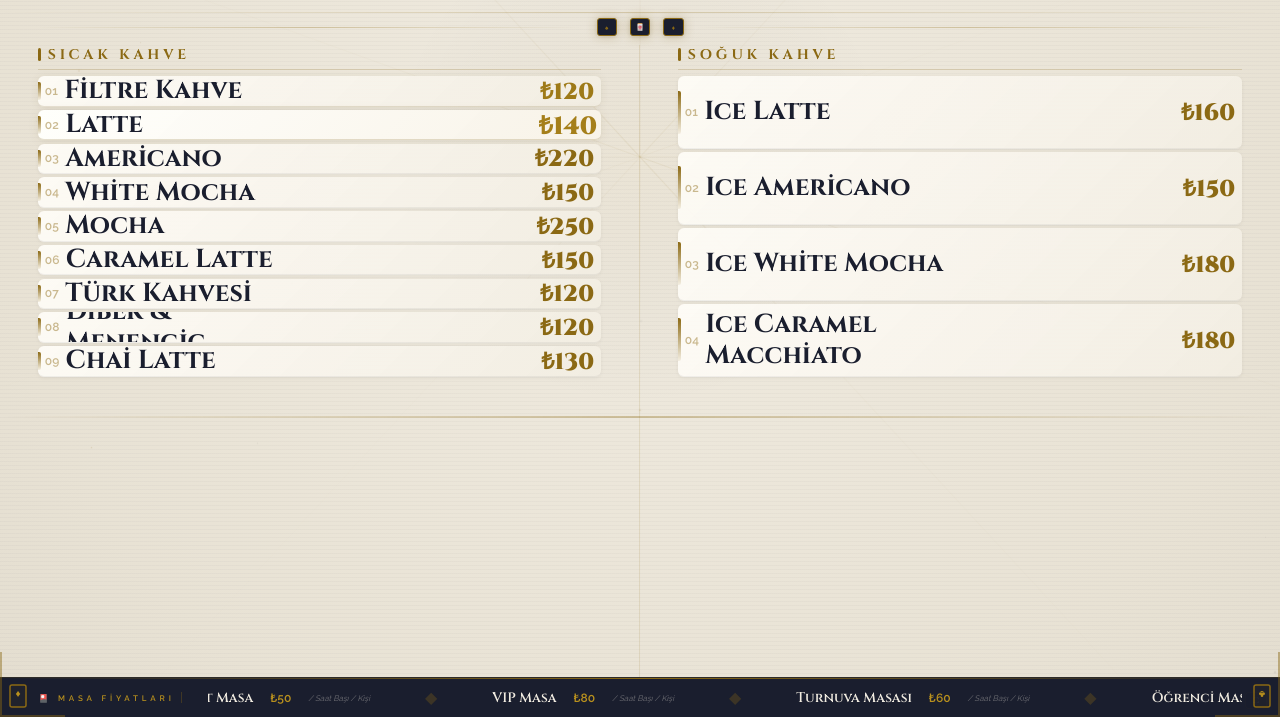
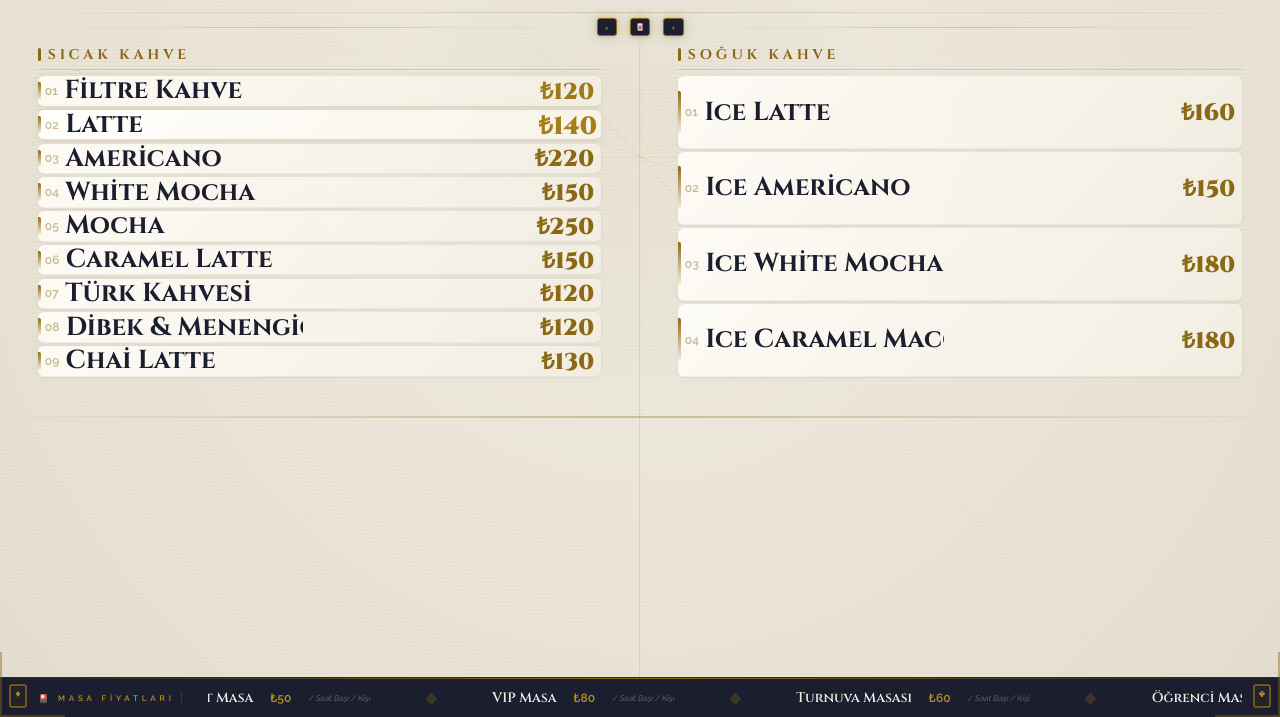
Before and after one commit to b12-07/Okey-menu, a plain HTML site: page tv-kahve.html in a window 1280 px wide. Shown: the part 83-800 px from the top of the page. Drawn offline with Linux system fonts and the light colour scheme; animation ran at ten frames a second.

Commit message:
Update urun-adi styles for text overflow handling

```diff
--- a/tv-kahve.html
+++ b/tv-kahve.html
@@ -84,7 +84,7 @@ html,body{width:100vw;height:100vh;overflow:hidden;background:var(--bg);color:va
 @keyframes fiyatPop{0%{transform:scale(1);}40%{transform:scale(1.1);}100%{transform:scale(1);}}
 
 .urun-no{font-weight:700;color:rgba(139,105,20,0.45);flex-shrink:0;margin-right:.5vw;white-space:nowrap;}
-.urun-adi{font-family:'Cinzel',serif;font-weight:700;color:var(--navy);flex:1;white-space:normal;line-height:1.2;}
+.urun-adi{font-family:'Cinzel',serif;font-weight:700;color:var(--navy);flex:1;white-space:nowrap;overflow:hidden;text-overflow:clip;}
 .urun-aciklama{font-size:.4em;color:var(--yazi3);margin-left:.3vw;flex-shrink:0;font-style:italic;white-space:nowrap;overflow:hidden;max-width:8vw;text-overflow:ellipsis;}
 .fiyat{font-family:'Cinzel',serif;font-weight:900;color:var(--altin);white-space:nowrap;flex-shrink:0;transition:color .3s;}
 .fiyat-bos{font-size:.7em;color:var(--yazi3);font-style:italic;}
```
